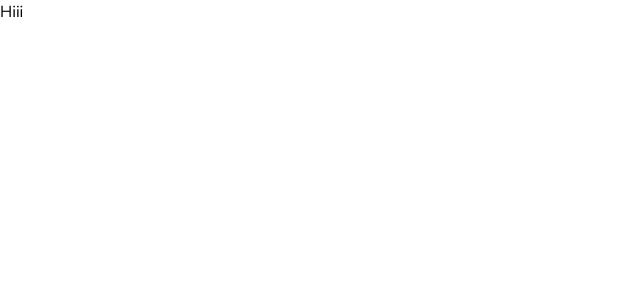
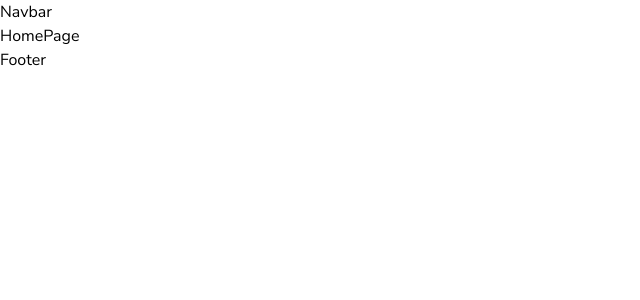
Before and after one commit to kunalkeshan/Xilinx-Homepage, a React (Vite) app: page / in a window 1280 px wide. Shown: the top 300 px of the page, without its empty margins (0-640 px from the left). Built offline with nearby package versions, Linux system fonts and the light colour scheme.

Commit message:
chore: routes setup

```diff
--- a/package.json
+++ b/package.json
@@ -14,6 +14,7 @@
     "postcss": "^8.4.23",
     "react": "^18.2.0",
     "react-dom": "^18.2.0",
+    "react-headroom": "^3.2.1",
     "react-icons": "^4.8.0",
     "react-router-dom": "^6.11.1",
     "tailwindcss": "^3.3.2"
@@ -21,6 +22,7 @@
   "devDependencies": {
     "@types/react": "^18.0.28",
     "@types/react-dom": "^18.0.11",
+    "@types/react-headroom": "^3.2.0",
     "@typescript-eslint/eslint-plugin": "^5.57.1",
     "@typescript-eslint/parser": "^5.57.1",
     "@vitejs/plugin-react": "^4.0.0",
--- a/src/App.tsx
+++ b/src/App.tsx
@@ -1,5 +1,33 @@
+import { Routes, Route } from 'react-router-dom';
+import Navbar from './components/layouts/Navbar';
+import Footer from './components/layouts/Footer';
+import HomePage from './pages/Home';
+import EventsPage from './pages/events';
+import IndividualEventsPage from './pages/events/IndividualEvents';
+import ResearchPage from './pages/Research';
+import GalleryPage from './pages/Gallery';
+import TeamPage from './pages/Team';
+import NotFoundPage from './pages/NotFound';
+
 function App() {
-	return <div>Hiii</div>;
+	return (
+		<>
+			<Navbar />
+			<Routes>
+				<Route path='/' element={<HomePage />} />
+				<Route path='/events' element={<EventsPage />} />
+				<Route
+					path='/events/:eventSlug'
+					element={<IndividualEventsPage />}
+				/>
+				<Route path='/research' element={<ResearchPage />} />
+				<Route path='/gallery' element={<GalleryPage />} />
+				<Route path='/team' element={<TeamPage />} />
+				<Route path='*' element={<NotFoundPage />} />
+			</Routes>
+			<Footer />
+		</>
+	);
 }
 
 export default App;
--- a/src/components/layouts/Navbar.tsx
+++ b/src/components/layouts/Navbar.tsx
@@ -1,5 +1,11 @@
+import Headroom from 'react-headroom';
+
 const Navbar = () => {
-	return <div>Navbar</div>;
+	return (
+		<Headroom>
+			<div>Navbar</div>
+		</Headroom>
+	);
 };
 
 export default Navbar;
--- a/src/main.tsx
+++ b/src/main.tsx
@@ -1,10 +1,13 @@
 import React from 'react';
 import ReactDOM from 'react-dom/client';
 import App from './App.tsx';
+import { BrowserRouter } from 'react-router-dom';
 import './index.css';
 
 ReactDOM.createRoot(document.getElementById('root') as HTMLElement).render(
 	<React.StrictMode>
-		<App />
+		<BrowserRouter>
+			<App />
+		</BrowserRouter>
 	</React.StrictMode>
 );
--- /dev/null
+++ b/src/pages/NotFound.tsx
@@ -0,0 +1,5 @@
+const NotFoundPage = () => {
+	return <div>NotFoundPage</div>;
+};
+
+export default NotFoundPage;
```
Also changed, not shown: 1 other file (tests, documents, lock files or other folders).
